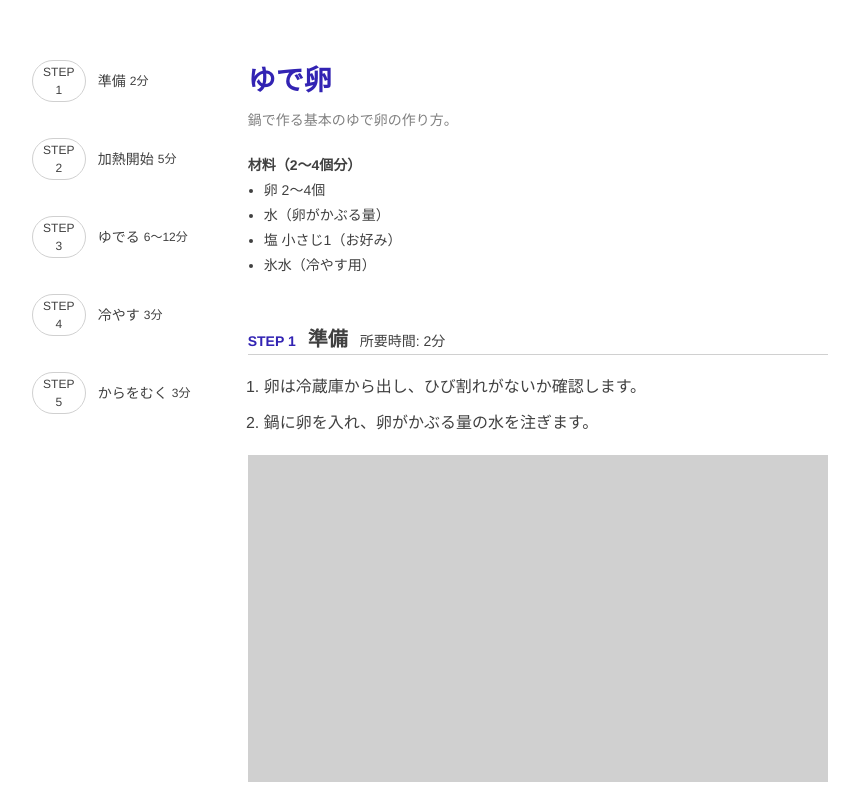
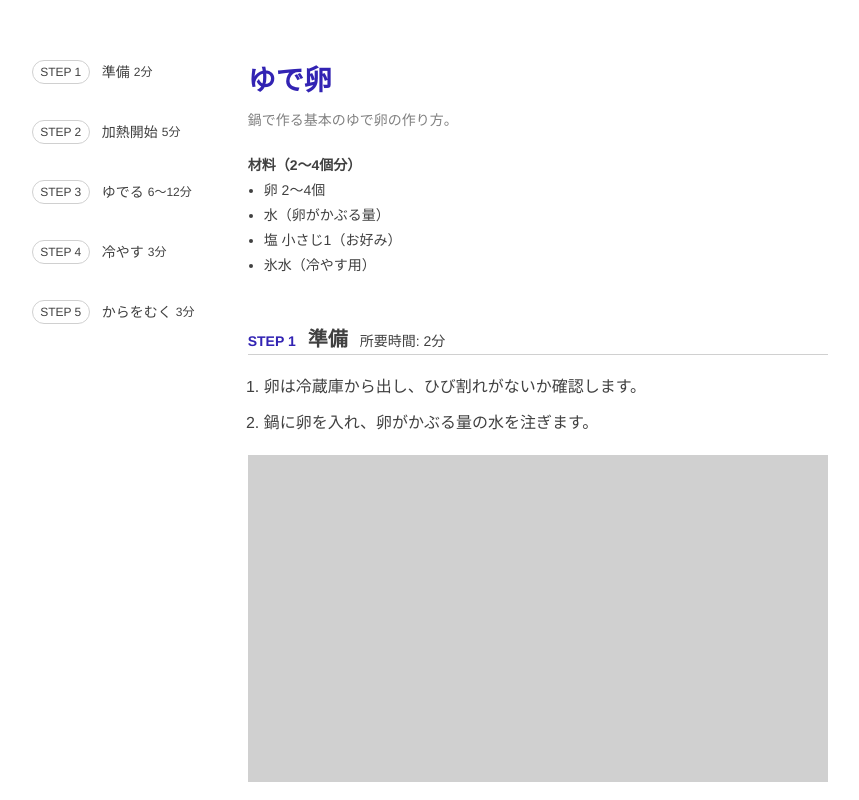
Before and after one commit to ics-creative/260129_target_after_before, a website: page docs/02_progress/index.html in a window 1280 px wide. Shown: the top 800 px of the page, without its empty margins (210-1069 px from the left). Drawn offline with Linux system fonts and the light colour scheme.

Commit message:
デモ、READMEの修正

```diff
--- a/docs/02_progress/style.css
+++ b/docs/02_progress/style.css
@@ -35,7 +35,7 @@
 
 .progress__link {
   display: grid;
-  grid-template-columns: 54px auto;
+  grid-template-columns: 58px auto;
   align-items: center;
   gap: 12px;
   text-decoration: none;
@@ -84,7 +84,7 @@
   border: 1px solid var(--color-border);
   background-color: var(--color-white);
   font-size: 12px;
-  padding: 2px 6px;
+  padding: 2px 0;
   color: var(--color-text);
   text-align: center;
 }
```
Also changed, not shown: README.md.
